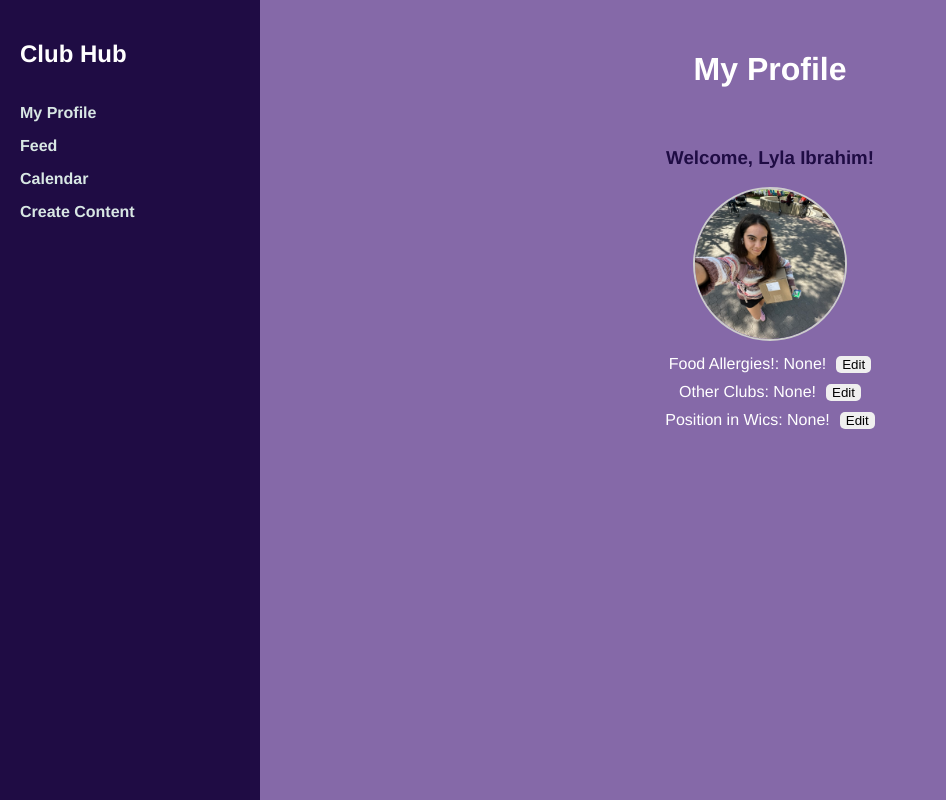
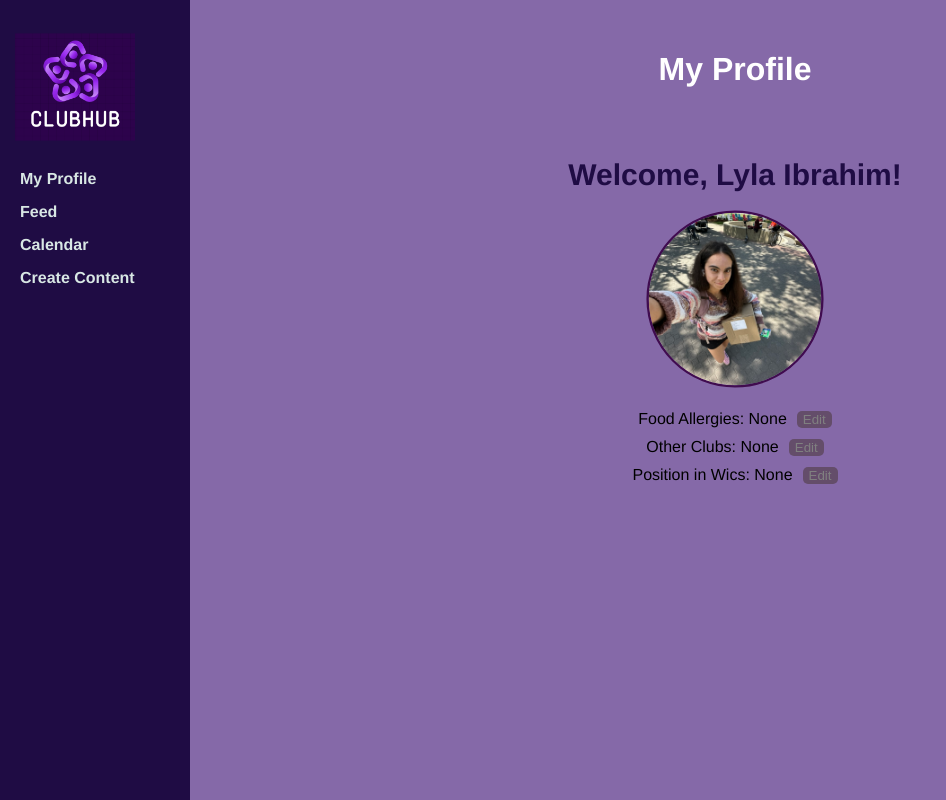
Before and after one commit to bree20005/ClubHub, a React (Create React App) app: page /profile in a window 1280 px wide. Shown: the whole page, without its empty margins (0-946 px from the left). Built offline with nearby package versions, Linux system fonts and the light colour scheme.

Commit message:
sidebar update + logo

```diff
--- a/src/App.js
+++ b/src/App.js
@@ -12,6 +12,7 @@ import Calendar from './components/Calendar';
 import CreateContentPage from './components/CreateContent';
 import Login from './components/Login';
 import './index.css';
+import logo from './assets/logo.png';
 
 function Layout() {
   const location = useLocation();
@@ -21,7 +22,7 @@ function Layout() {
     <div className="app-container">
       {!hideSidebar && (
         <nav className="sidebar">
-          <h2>Club Hub</h2>
+          <img src={logo} alt="Logo" className="logo" />
           <ul>
             <li><Link to="/profile">My Profile</Link></li>
             <li><Link to="/">Feed</Link></li>
--- a/src/components/CreateContent.js
+++ b/src/components/CreateContent.js
@@ -162,7 +162,7 @@ function CreateContentPage() {
           </>
         )}
 
-        <button type="submit">Submit</button>
+        <button type="submit">Submit for Approval</button>
       </form>
 
       {/* Display submitted content */}
--- a/src/components/Profile.js
+++ b/src/components/Profile.js
@@ -1,15 +1,15 @@
 import React, { useState } from 'react';
 
 function ProfileHeader() {
-  const [food, setFood] = useState('None!');
+  const [food, setFood] = useState('None');
   const [isEditing, setIsEditing] = useState(false);
   const [inputValue, setInputValue] = useState(food);
 
-  const [hobbies, setHobbies] = useState('None!');
+  const [hobbies, setHobbies] = useState('None');
   const [isEditingHobbies, setIsEditingHobbies] = useState(false);
   const [inputValueHobbies, setInputValueHobbies] = useState(hobbies);
 
-  const [position, setPosition] = useState('None!');
+  const [position, setPosition] = useState('None');
   const [isEditingPosition, setIsEditingPosition] = useState(false);
   const [inputValuePosition, setInputValuePosition] = useState(position);
 
@@ -49,16 +49,16 @@ function ProfileHeader() {
       <div style={{ textAlign: 'center' }}>
       <h1 style={{ color: 'white'}}>My Profile</h1>
       <br></br>
-        <h3 style={{ color: '#1f0c44'}}>Welcome, Lyla Ibrahim!</h3>
+        <h3 style={{ color: '#1f0c44', fontSize: '30px'}}>Welcome, Lyla Ibrahim!</h3>
         <img
           src="/profilePhoto.jpeg"
           alt="Profile"
           className="profile-photo"
         />
       </div>
-
-      <div style={{ textAlign: 'center', marginTop: '10px', color: 'white' }}>
-        <label>Food Allergies!: </label>
+      <div class="profile-container">
+        <div style={{ textAlign: 'center', marginTop: '10px', color: 'black'}}>
+          <label>Food Allergies: </label>
           {isEditing ? (
             <>
               <input
@@ -81,7 +81,7 @@ function ProfileHeader() {
           )}
         </div>
 
-      <div style={{ textAlign: 'center', marginTop: '10px', color: 'white' }}>
+        <div style={{ textAlign: 'center', marginTop: '10px', color: 'black' }}>
           <label>Other Clubs: </label>
           {isEditingHobbies ? (
             <>
@@ -104,7 +104,7 @@ function ProfileHeader() {
           )}
         </div>
 
-      <div style={{ textAlign: 'center', marginTop: '10px', color: 'white' }}>
+        <div style={{ textAlign: 'center', marginTop: '10px', color: 'black' }}>
           <label>Position in Wics: </label>
           {isEditingPosition ? (
             <>
@@ -126,6 +126,7 @@ function ProfileHeader() {
             </>
           )}
         </div>
+      </div>
 
 
 
--- a/src/index.css
+++ b/src/index.css
@@ -29,7 +29,7 @@ h1, h2, h3 {
 
 /* Sidebar styling */
 .sidebar {
-  width: 220px;
+  width: 150px;
   background-color: #1f0c44;
   padding: 20px;
   color: #ffffff;
@@ -287,15 +287,19 @@ h1, h2, h3 {
 .profile-photo {
   width: 150px;
   height: 150px;
+  transform: scale(1.15);
   object-fit: cover;
   border-radius: 50%;
-  border: 2px solid #ccc;
+  border: 2px solid #400c4f;
   justify-content: center;
+  margin-bottom: 20px;
 }
 
 .profile-edit-button {
   border: none;
   border-radius: 5px;
+  background-color: #644d6a;
+  color: gray;
 }
 
 /* Landing page header styling */
@@ -326,3 +330,11 @@ h1, h2, h3 {
   gap: 1.5rem;
   margin-bottom: 3rem;
 }
+
+.logo {
+  transform: scale(0.8);
+  width: 150px;
+  height: auto;
+  margin-left: -20px;
+  left: -40px;
+}
```
Also changed, not shown: src/assets/logo.png (added). Lines whose indentation alone changed are shown as unchanged.
